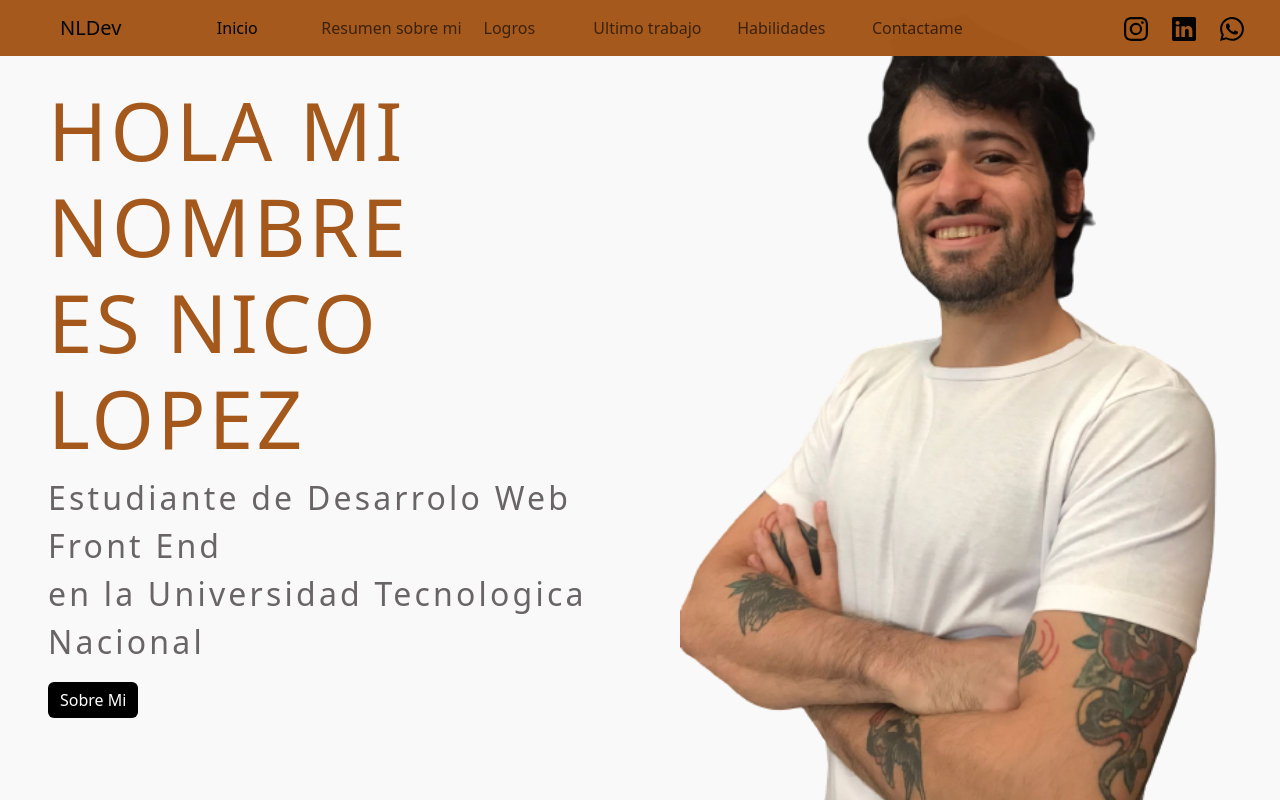
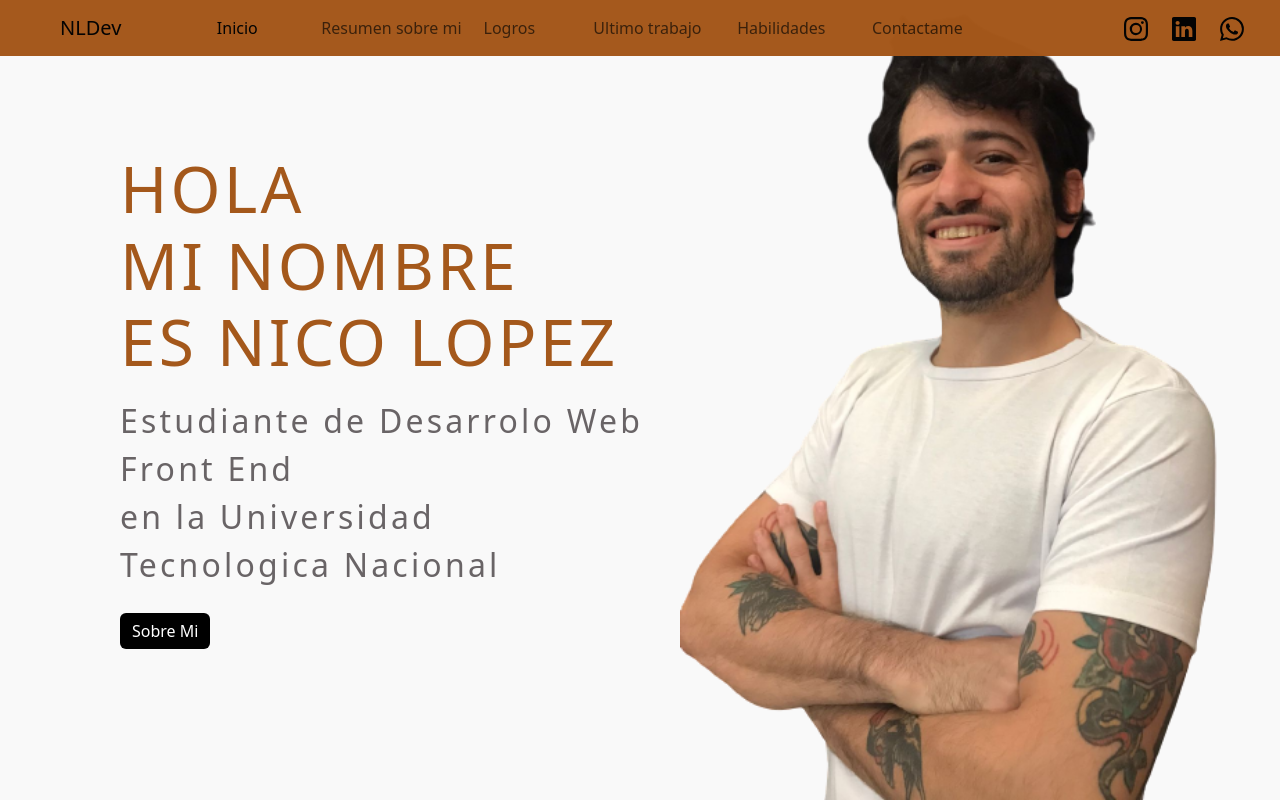
Before and after one commit to NicoLopezBjj/portfolio2.0, a React (Vite) app: page / in a window 1280 px wide. Shown: the top 802 px of the page. Built offline with nearby package versions, Linux system fonts and the light colour scheme.

Commit message:
ultimo commit antes de revisar

```diff
--- a/src/Components/Inicio/Inicio.css
+++ b/src/Components/Inicio/Inicio.css
@@ -22,7 +22,7 @@ button:hover {
 
 @media(min-width:760px){
     .fontSize{
-        font-size: 5rem;
+        font-size: 4rem;
     }
     .fontSizeB{
         font-size: 2rem;
--- a/src/Components/Inicio/Inicio.jsx
+++ b/src/Components/Inicio/Inicio.jsx
@@ -6,10 +6,10 @@ const Inicio = () => {
 
     return (
         <>
-        <div className="d-flex justify-content-between height fondo">
-            <div id="inicio" className='ms-4 d-flex flex-column justify-content-center'>
-                <h1 className="empujar titleBrown fontSize mx-4 fs ">Hola mi nombre<br/> es Nico Lopez</h1>
-                <p className='gris mx-4 fontSizeB'>Estudiante de Desarrolo Web Front End <br/> en la Universidad Tecnologica Nacional</p>
+        <div className="d-flex justify-content-between height fondo ps-lg-5">
+            <div id="inicio" className='ms-5 d-flex flex-column justify-content-center'>
+                <h1 className="empujar titleBrown fontSize mx-4 pb-2">Hola<br/> mi nombre<br/> es Nico Lopez</h1>
+                <p className='gris mx-4 fontSizeB pb-2'>Estudiante de Desarrolo Web Front End <br/> en la Universidad Tecnologica Nacional</p>
                 <a href="#resumen"><button className="btn btn-primary color ms-4 border-0" href="#resumen">Sobre Mi</button></a>
             </div>
             <div>
```
